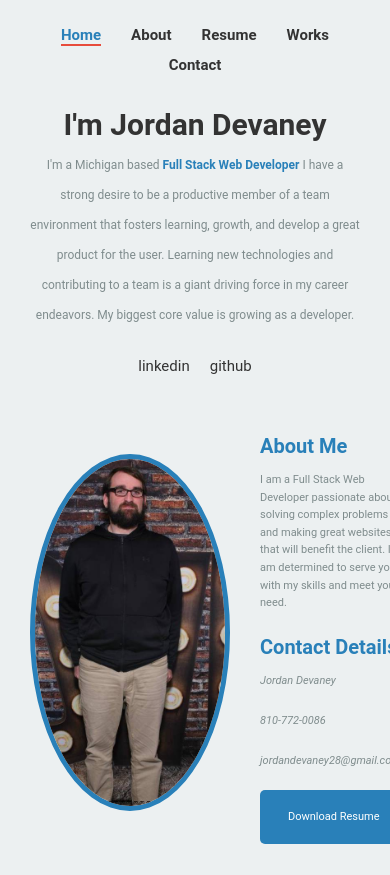
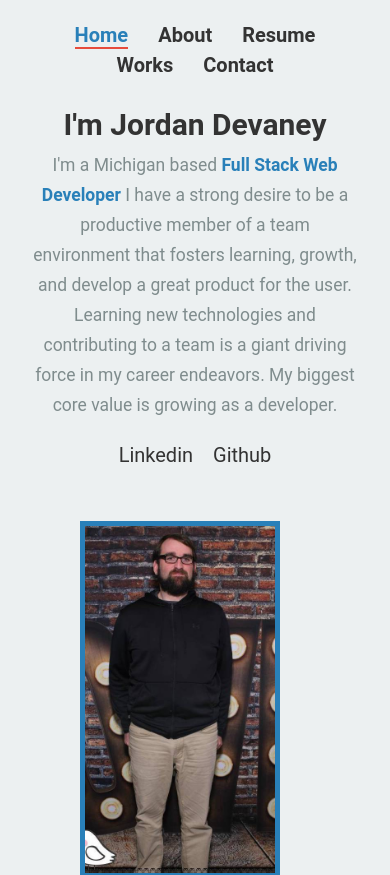
Before and after one commit to devaneyj3/Portfolio-Website, a React (Create React App) app: page / in a window 390 px wide. Shown: the top 875 px of the page. Built offline with nearby package versions, Linux system fonts and the light colour scheme.

Commit message:
change font size and add email js service

```diff
--- a/package.json
+++ b/package.json
@@ -3,6 +3,7 @@
 	"version": "0.1.0",
 	"private": true,
 	"dependencies": {
+		"@emailjs/browser": "^4.4.1",
 		"react": "^18.3.1",
 		"react-dom": "^18.3.1",
 		"react-router-dom": "^7.0.1",
--- a/src/App.js
+++ b/src/App.js
@@ -15,17 +15,15 @@ import ClientProjects from "./Components/Projects/ClientProjects/ClientProjects"
 const App = () => {
 	const [resumeData] = useState(data);
 	return (
-		<>
+		<main className={styles.app}>
 			<Header data={resumeData} role="banner" />
-			<main className={styles.app}>
-				<About data={resumeData} role="region" />
-				<PersonalProjects data={resumeData} role="region" />
-				<ClientProjects data={resumeData} role="region" />
-				<Resume data={resumeData} role="region" />
-				<Contact data={resumeData} role="form" />
-			</main>
+			<About data={resumeData} role="region" />
+			<PersonalProjects data={resumeData} role="region" />
+			<ClientProjects data={resumeData} role="region" />
+			<Resume data={resumeData} role="region" />
+			<Contact data={resumeData} role="form" />
 			<Footer data={resumeData} role="contentinfo" />
-		</>
+		</main>
 	);
 };
 
--- a/src/Components/About/About.js
+++ b/src/Components/About/About.js
@@ -25,10 +25,10 @@ const About = ({ data }) => {
 					<address>
 						<p className={styles.address}>
 							<span>{name}</span>
-							<br />
 							<span>{phone}</span>
-							<br />
-							<span>{email}</span>
+							<a href="mailto:jordandevaney28@gmail.com">
+								jordandevaney28@gmail.com
+							</a>
 						</p>
 					</address>
 				</section>
--- a/src/Components/About/about.module.scss
+++ b/src/Components/About/about.module.scss
@@ -3,37 +3,44 @@ $primary-color: #2980b9; // Vibrant blue
 $secondary-color: #ecf0f1; // Light gray
 $accent-color: #e74c3c; // Bold red for accents
 $text-color: #333;
+
+
 $font-family: 'Roboto', sans-serif; // Modern sans-serif font
 
 
 .about {
   background-color: $secondary-color;
+
   padding: 30px;
   font-family: $font-family;
   color: $text-color;
   display: flex; // Use flexbox for layout
   align-items: center; // Vertically align items
+  flex-wrap: wrap;
+
 
   .profileWrapper {
-    margin-right: 30px; // Space between image and content
+    margin-right: 30px;
 
     .profilePic {
-      width: 200px;
-      border-radius: 50%;
+
+      width:200px;
+      border-radius: 40%;
       object-fit: cover;
       border: 5px solid $primary-color; // Add a border to the image
     }
   }
 
   .content {
+    max-width: 600px;
     h2 {
       color: $primary-color;
-      font-size: 2rem;
+      font-size: 3rem;
       margin-bottom: 1rem;
     }
 
     p {
-      font-size: 1.1rem;
+      font-size: 1.75rem;
       line-height: 1.6;
       color: #7f8c8d;
     }
@@ -50,7 +57,6 @@ $font-family: 'Roboto', sans-serif; // Modern sans-serif font
         }
       }
     }
-
     .download {
       margin-top: 2rem;
 
@@ -60,7 +66,7 @@ $font-family: 'Roboto', sans-serif; // Modern sans-serif font
         padding: 12px 20px;
         border: none;
         border-radius: 5px;
-        font-size: 1.1rem;
+        font-size: 1.71rem;
         cursor: pointer;
         text-decoration: none;
         display: inline-flex; // Use inline-flex to align icon and text
@@ -78,3 +84,16 @@ $font-family: 'Roboto', sans-serif; // Modern sans-serif font
     }
   }
 }
+
+@media only screen and (max-width: 904px) {
+  .about {
+    display: flex;
+    justify-content: center;
+    .profileWrapper {
+      .profilePic {
+        border-radius: 0%;
+
+      }
+    }
+  }
+}
--- a/src/Components/Contact/contact.module.scss
+++ b/src/Components/Contact/contact.module.scss
@@ -13,20 +13,21 @@ $font-family: 'Roboto', sans-serif; // Modern sans-serif font
 
   h2 {
     color: $primary-color;
-    font-size: 2.5rem;
+    font-size: 40px;
     margin-bottom: 1.5rem;
     text-align: center;
   }
 
   .lead {
-    font-size: 1.2rem;
     color: #7f8c8d;
+    font-size: 20px;
     margin-bottom: 2rem;
     text-align: center;
   }
 
   .contactForm {
     max-width: 600px;
+    font-size: 20px;
     margin: 0 auto;
 
     fieldset {
@@ -56,7 +57,6 @@ $font-family: 'Roboto', sans-serif; // Modern sans-serif font
           padding: 10px;
           border: 1px solid #ddd;
           border-radius: 5px;
-          font-size: 1rem;
 
           &:focus {
             outline: none;
@@ -76,7 +76,7 @@ $font-family: 'Roboto', sans-serif; // Modern sans-serif font
         padding: 12px 20px;
         border: none;
         border-radius: 5px;
-        font-size: 1.1rem;
+        font-size: 1.75rem;
         cursor: pointer;
         transition: background-color 0.3s ease;
 
@@ -102,6 +102,7 @@ $font-family: 'Roboto', sans-serif; // Modern sans-serif font
     text-align: center;
     margin-top: 1rem;
     font-weight: bold;
+    font-size: 20px;
     padding: 10px;
     border-radius: 5px;
   }
--- a/src/Components/Footer/footer.module.scss
+++ b/src/Components/Footer/footer.module.scss
@@ -30,7 +30,7 @@ $font-family: 'Roboto', sans-serif; // Modern sans-serif font
 
       a {
         color: #fff;
-        font-size: 1.5rem;
+        font-size: 2rem;
         transition: color 0.2s ease;
 
         &:hover {
@@ -44,7 +44,7 @@ $font-family: 'Roboto', sans-serif; // Modern sans-serif font
     list-style: none;
     margin: 10px 0 0 0;
     padding: 0;
-    font-size: 0.9rem;
+    font-size: 2rem;
 
     li {
       display: inline-block;
--- a/src/Components/Header/header.module.scss
+++ b/src/Components/Header/header.module.scss
@@ -8,6 +8,7 @@ $font-family: 'Roboto', sans-serif; // Modern sans-serif font
 .header {
   background-color: $secondary-color;
   padding: 20px 30px;
+  font-size: 20px;
   font-family: $font-family;
 
   .wrap {
@@ -46,9 +47,11 @@ $font-family: 'Roboto', sans-serif; // Modern sans-serif font
   }
 
   .banner {
+    justify-self: center;
     text-align: center;
     margin-top: 30px;
-
+    font-size: 20px;
+    max-width: 1000px;
     h1 {
       color: $text-color;
       font-size: 3rem;
@@ -56,7 +59,7 @@ $font-family: 'Roboto', sans-serif; // Modern sans-serif font
     }
 
     .description {
-      font-size: 1.2rem;
+      font-size: 1.75rem;
       color: #7f8c8d;
       margin-bottom: 2rem;
 
--- a/src/Components/Resume/work.module.scss
+++ b/src/Components/Resume/work.module.scss
@@ -19,6 +19,7 @@ $font-family: 'Roboto', sans-serif; // A modern sans-serif font
 }
 
 .resume {
+  font-size: 15px;
   background-color: $secondary-color;
   padding: 30px;
   font-family: $font-family;
@@ -79,8 +80,8 @@ $font-family: 'Roboto', sans-serif; // A modern sans-serif font
     }
   }
 
-  .info {
-    font-size: 1rem;
+  .info, .date {
+    font-size: 1.5rem;
     color: #7f8c8d; // Slightly lighter text color
     margin-bottom: 1rem;
 
@@ -88,24 +89,21 @@ $font-family: 'Roboto', sans-serif; // A modern sans-serif font
       margin: 0 0.5rem;
 
       &::before { // Add a visually appealing bullet point
-        content: "\2022";
+
         color: $accent-color;
         margin-right: 5px;
       }
     }
   }
 
-  .date {
-    font-size: 0.9rem;
-  }
 
   .skillsList {
     list-style: none;
     padding: 0;
+    margin-top: 20px;
     display: grid;
     grid-template-columns: repeat(auto-fit, minmax(250px, 1fr)); // Responsive columns
     gap: 1rem;
-
     .skill {
       .skillBar {
         background-color: #ecf0f1;
@@ -115,7 +113,7 @@ $font-family: 'Roboto', sans-serif; // A modern sans-serif font
         .skillFill {
           height: 10px;
           background-color: $primary-color;
-          border-radius: 20px;
+          border-radius: 50px;
           transition: width 0.3s ease;
         }
 
@@ -128,6 +126,7 @@ $font-family: 'Roboto', sans-serif; // A modern sans-serif font
       }
     }
   }
+
 
   // Responsive adjustments
   @include responsive(tablet) {
--- a/src/default.css
+++ b/src/default.css
@@ -134,7 +134,10 @@ a {
 body {
 	font-family: "opensans-regular", sans-serif;
 	font-weight: normal;
-	font-size: 15px;
 	line-height: 30px;
 	color: #838c95;
 }
+
+li {
+	list-style: none;
+}
--- a/src/resumeData.js
+++ b/src/resumeData.js
@@ -16,12 +16,12 @@ export const data = {
 	},
 	social: [
 		{
-			name: "linkedin",
+			name: "Linkedin",
 			url: "https://www.linkedin.com/in/jordandevaney/",
 			className: "fa fa-linkedin",
 		},
 		{
-			name: "github",
+			name: "Github",
 			url: "https://github.com/devaneyj3",
 			className: "fa fa-github",
 		},
@@ -53,7 +53,7 @@ export const data = {
 					"Automate tonnage reports with Python and Pandas",
 					"Handle integrations of multiple API's with Shopify",
 					"Utilize Trello for Project Management and task ideas",
-					"Help brainstrom ideas to streamline effeciency",
+					"Transitioned a website to a Headless CMS solution through Shopify where it generated $5,900 in sales in the first month",
 				],
 			},
 			{
```
Also changed, not shown: src/Components/Contact/Contact.js (+119 -11 lines), 2 other files (tests, documents, lock files or other folders).
